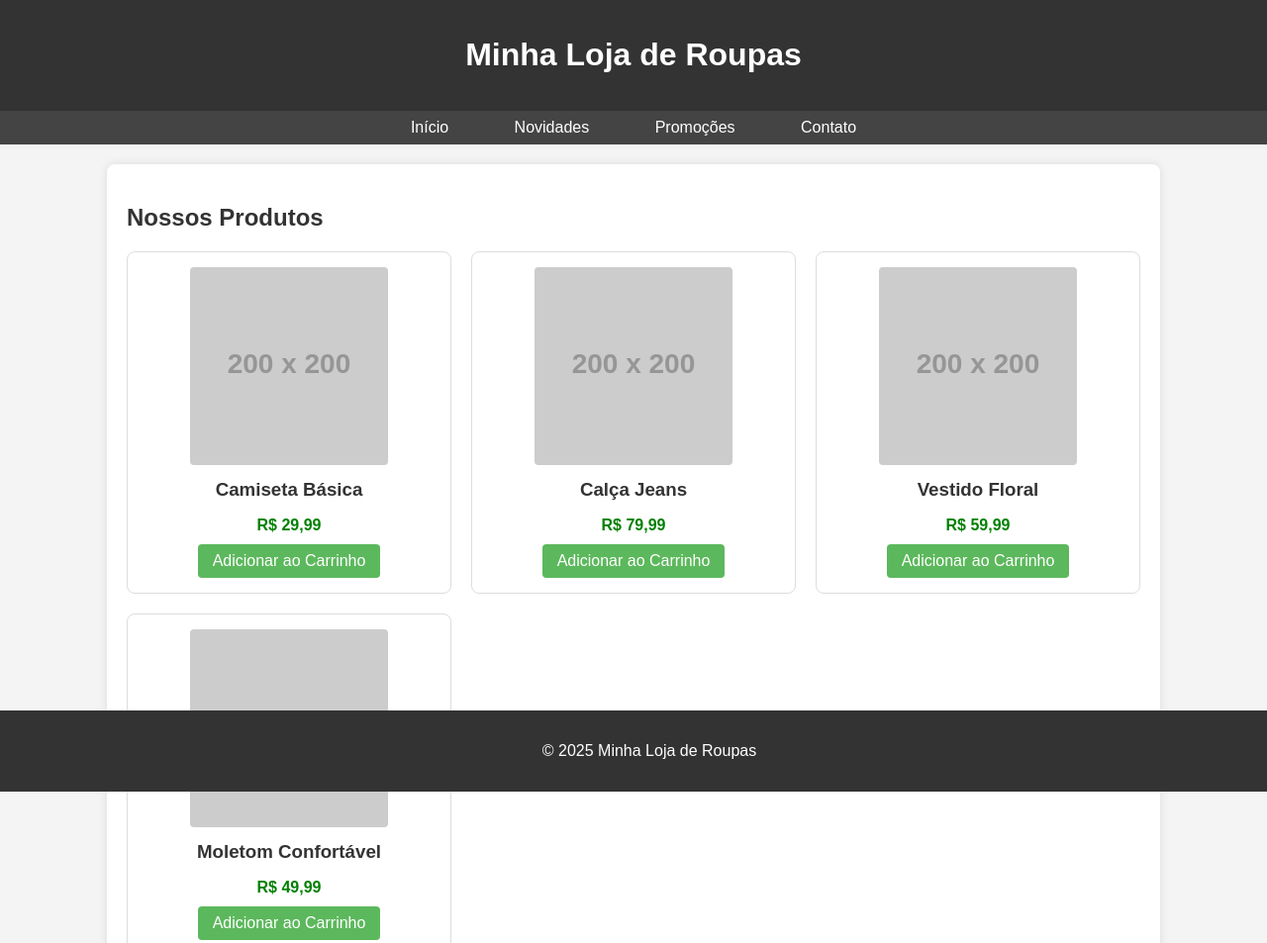
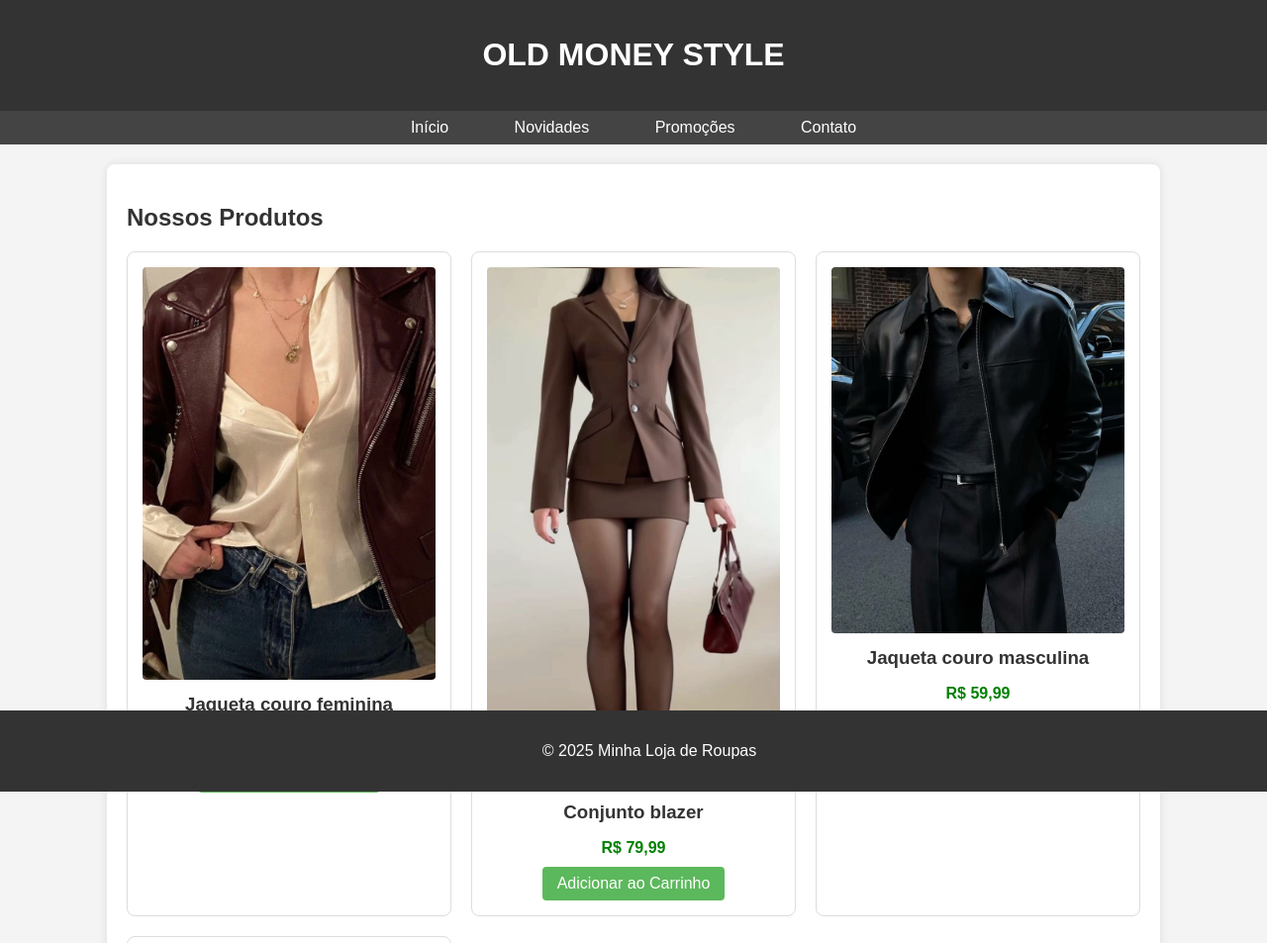
Before and after one commit to BiancaVyc/Loja_bia, a plain HTML site: page index.html in a window 1280 px wide. Shown: the top 953 px of the page at 99% size. Drawn offline with Linux system fonts and the light colour scheme; placeholder pictures from the web are drawn by us.

Commit message:
NOVO COMIT

```diff
--- a/index.html
+++ b/index.html
@@ -8,7 +8,7 @@
 </head>
 <body>
     <header>
-        <h1>Minha Loja de Roupas</h1>
+        <h1> OLD MONEY STYLE</h1>
     </header>
 
     <nav>
@@ -24,26 +24,26 @@
         <h2>Nossos Produtos</h2>
         <div class="product-grid">
             <div class="product-item">
-                <img src="https://via.placeholder.com/200" alt="Camiseta Exemplo">
-                <h3>Camiseta Básica</h3>
+                <img src="imagens/jaqueta feminina.jpg" alt="Jaqueta couro feminina Exemplo">
+                <h3>Jaqueta couro feminina</h3>
                 <p class="price">R$ 29,99</p>
                 <button>Adicionar ao Carrinho</button>
             </div>
             <div class="product-item">
-                <img src="https://via.placeholder.com/200/FFC0CB" alt="Calça Jeans Exemplo">
-                <h3>Calça Jeans</h3>
+                <img src="imagens/conjunto.jpg" alt="Conjunto blazer Exemplo">
+                <h3>Conjunto blazer</h3>
                 <p class="price">R$ 79,99</p>
                 <button>Adicionar ao Carrinho</button>
             </div>
             <div class="product-item">
-                <img src="https://via.placeholder.com/200/ADD8E6" alt="Vestido Exemplo">
-                <h3>Vestido Floral</h3>
+                <img src="imagens/jaqueta masculina.jpg" alt="Jaqueta couro masculina Exemplo">
+                <h3>Jaqueta couro masculina</h3>
                 <p class="price">R$ 59,99</p>
                 <button>Adicionar ao Carrinho</button>
             </div>
             <div class="product-item">
-                <img src="https://via.placeholder.com/200/D3D3D3" alt="Moletom Exemplo">
-                <h3>Moletom Confortável</h3>
+                <img src="imagens/blusa masculina.jpg" alt="Sueter masculino Exemplo">
+                <h3>Sueter masculino Confortável</h3>
                 <p class="price">R$ 49,99</p>
                 <button>Adicionar ao Carrinho</button>
             </div>
```
Also changed, not shown: imagens/blusa masculina.jpg (added), imagens/blusa.jpg (added), imagens/calça.jpg (added), imagens/conjunto.jpg (added), imagens/jaqueta feminina.jpg (added), imagens/jaqueta masculina.jpg (added), imagens/vestido.jpg (added).
